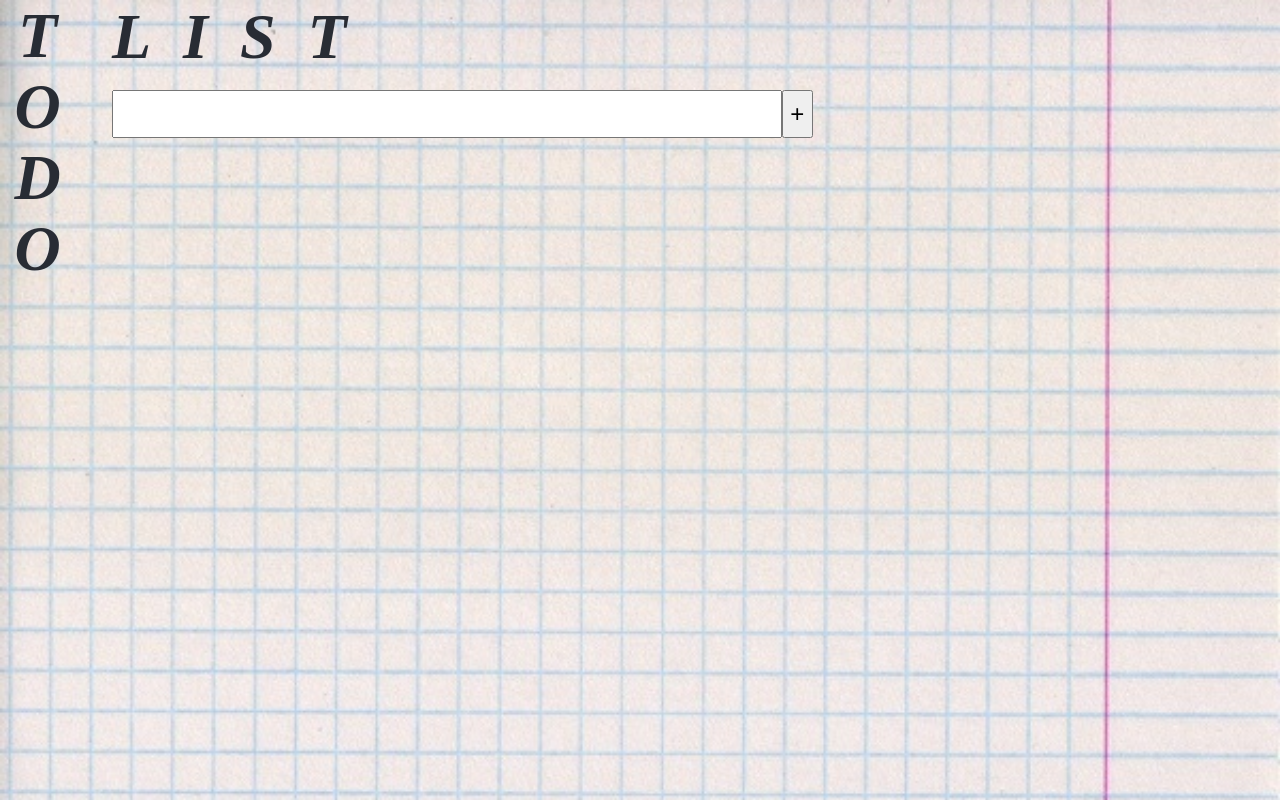
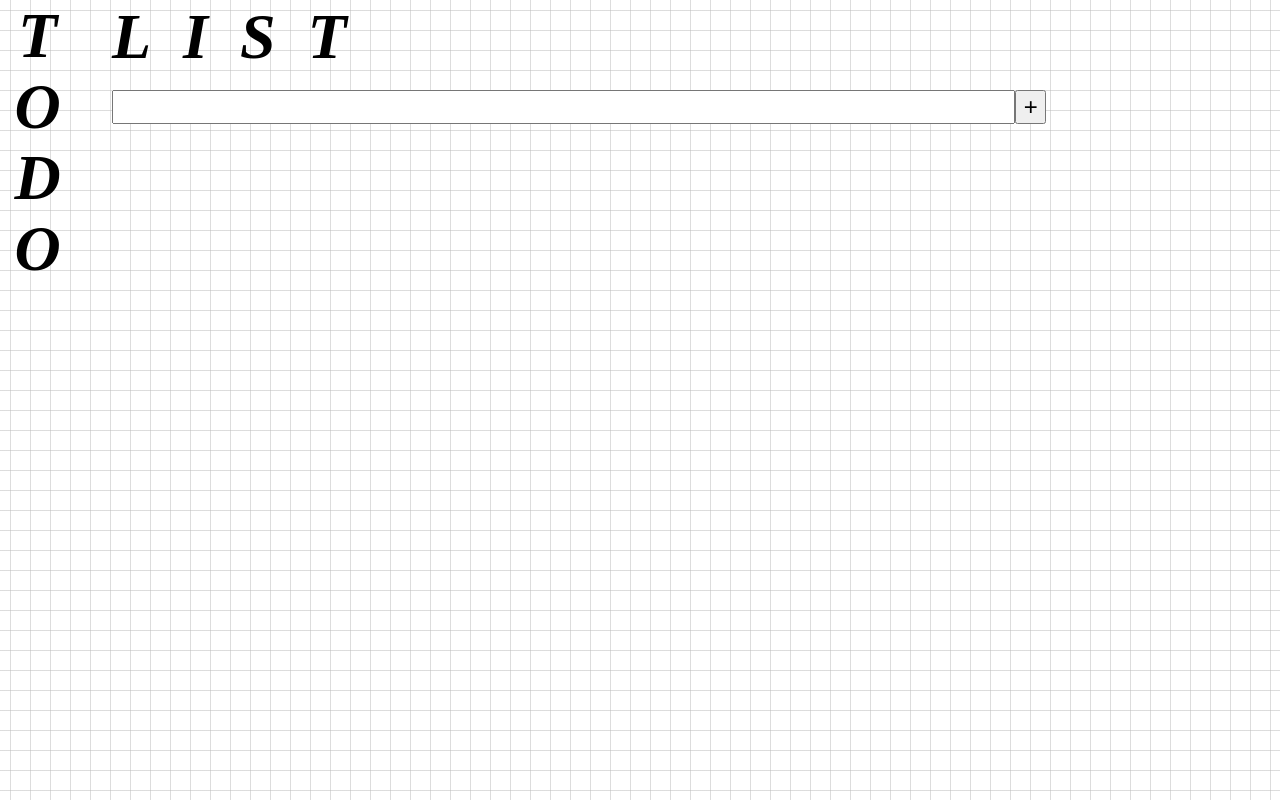
Before and after one commit to VitaliiDenysyuk/todo-list, a React (Create React App) app: page / in a window 1280 px wide. Built offline with nearby package versions, Linux system fonts and the light colour scheme.

Commit message:
add task list

```diff
--- a/src/App.css
+++ b/src/App.css
@@ -1,12 +1,12 @@
 .App {
   text-align: center;
-  color: #282c34;
-  background-image: url("../img/listok.jpg");
-  background-repeat: no-repeat;
-  background-size: cover;
-  resize: both;
+  /* color: #282c34; */
+	background: linear-gradient( #bbb, transparent 1px), linear-gradient( 90deg, #bbb, transparent 1px);
+	background-size: 20px 20px;
+	background-position: center center;
+  /* resize: both; */
   display: flex;
-  height: 100vh;
+  min-height: 100vh;
   width: 100vw;
 }
 
@@ -48,13 +48,22 @@
 .MainInputBlock {
   display: flex;
   margin-top: 1rem;
-  flex-basis: 3rem;
-  width: 60%;
+  flex-basis: 2rem;
+  width: 80%;
+  margin-bottom: 1rem;
 }
 .MainInput {
   flex-basis: calc(100% - 2rem);
-  padding: 0.5rem;
-  font-size: 1.5rem;
+  padding: 0rem 0.5rem 0rem 0.5rem;
+  font-size: 1rem;
+}
+
+.ListInputSection {
+  display: flex;
+  flex-direction: column;
+  margin-top: 1rem;
+  width: 80%;
+  /* flex-basis: 1.5rem; */
 }
 
 .ButtonAdd {
@@ -62,6 +71,41 @@
   height: 100%;
   flex-basis: 2rem;
   padding: 1px;
+}
+
+.ListInputBlock {
+  margin-top: 0.5rem;
+  width: 100%;
+  display: flex;
+  align-items: flex-end;
+  flex-basis: 1.5rem;
+ }
+
+.ListInput {
+  flex-basis: calc(100% - 4.5rem);
+  padding: 0rem 0.5rem 0rem 0.5rem;
+  font-size: 1rem;
+  height: 1.5rem;
+}
+
+.ButtonEdit {
+  font-size: 1rem;
+  height: 100%;
+  flex-basis: 1.5rem;
+  padding: 0rem 0.5rem 0rem 0.5rem;
+}
+.ButtonDelete {
+  font-size: 1rem;
+  height: 100%;
+  flex-basis: 1.5rem;
+  padding: 0rem 0.5rem 0rem 0.5rem;
+}
+
+.ButtonFinish {
+  font-size: 1rem;
+  height: 100%;
+  flex-basis: 1.5rem;
+  padding: 0rem 0.5rem 0rem 0.5rem;
 }
 
 .App-logo {
--- a/src/App.js
+++ b/src/App.js
@@ -1,7 +1,11 @@
+import React, { useEffect, useState } from "react";
 import './App.css';
 import MainInput from './components/MainInput';
+import TaskList from "./components/TaskList";
 
 const App = () => {
+  const [todoList, setTodoList] = useState([]);
+  const [inputText, setInputText] = useState("");
   return (
     <div className="App">
       <section className='LeftVerticalArea'>
@@ -13,7 +17,16 @@ const App = () => {
         <h1 className='HorisontalTitle'>
           list
         </h1>
-        <MainInput />
+        <MainInput
+          todoList={todoList}
+          setTodoList={setTodoList}
+          inputText={inputText}
+          setInputText={setInputText}
+        />
+        <TaskList
+           todoList={todoList}
+           setTodoList={setTodoList}
+        />
       </section>
     </div>
   );
--- a/src/components/MainInput.js
+++ b/src/components/MainInput.js
@@ -1,9 +1,29 @@
 import React, { useEffect, useState } from "react";
 
-const MainInput = () => {
+const MainInput = ({
+    todoList,
+    setTodoList,
+    inputText,
+    setInputText
+}) => {
+
+    const inputTextHandler = (e) => {
+        setInputText(e.target.value)
+    }
+    const buttonAddClick = () => {
+        if (inputText !== '') {
+            setTodoList([...todoList, inputText])
+            setInputText('')
+        }
+    }
+    const onKeyDownHandler = (e) => {
+        if (e.key === 'Enter') {
+            buttonAddClick();
+        }
+    }
     return (
         <div className="MainInputBlock">
-            <input className="MainInput" type="text"></input>
+            <input onChange={inputTextHandler} onKeyDown={onKeyDownHandler} className="MainInput" type="text" value={inputText} ></input>
             <button className="ButtonAdd">+</button>
         </div>
     )
--- /dev/null
+++ b/src/components/TaskList.js
@@ -0,0 +1,21 @@
+import React, { useEffect, useState } from "react";
+
+const TaskList = ({
+    todoList,
+    setTodoList
+}) => {
+    return (
+        <div className="ListInputSection">
+            {todoList.map((item) =>
+                <div className="ListInputBlock">
+                    <input value={item} type="text" className="ListInput"></input>
+                    <button className="ButtonEdit"></button>
+                    <button className="ButtonDelete"></button>
+                    <button className="ButtonFinish"></button>
+                </div>
+            )}
+        </div>
+    )
+}
+
+export default TaskList;
```
Also changed, not shown: img/listok.jpg (deleted).
